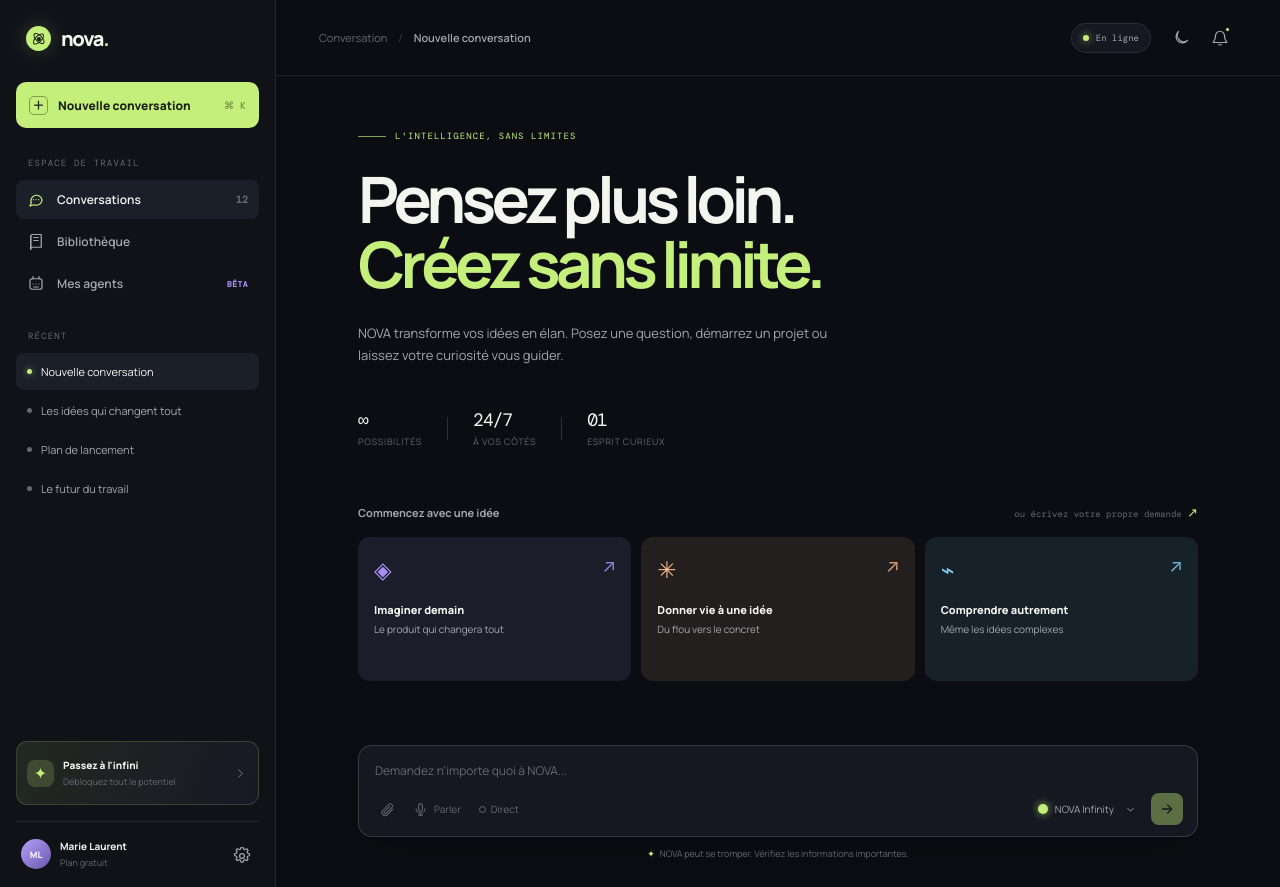
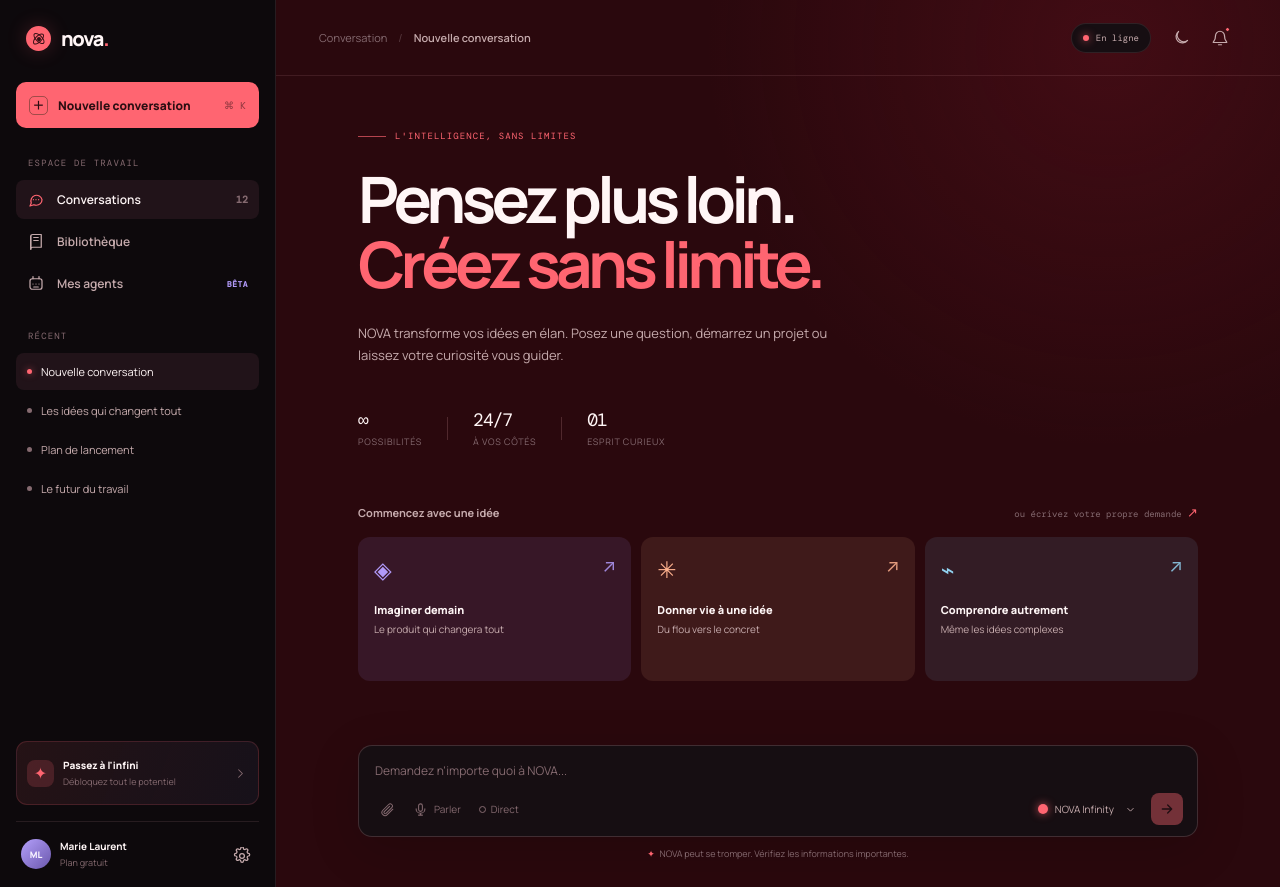
Before and after one commit to L1gh7OKZ/bot, a plain HTML site: page index.html in a window 1280 px wide. Drawn offline with nearby package versions, Linux system fonts and the light colour scheme.

Commit message:
style: switch NOVA to dark red theme
Co-authored-by: arena-agent <297053741+arena-agent@users.noreply.github.com>

```diff
--- a/styles.css
+++ b/styles.css
@@ -1,21 +1,22 @@
 @import url('https://fonts.googleapis.com/css2?family=DM+Mono:wght@400;500&family=Manrope:wght@400;500;600;700;800&display=swap');
 
 :root {
-  --ink: #f5f5f0;
-  --ink-soft: #a4a6af;
-  --ink-faint: #656773;
-  --background: #0b0d12;
-  --sidebar: #101218;
-  --surface: #151820;
-  --surface-raised: #1b1f29;
-  --surface-hover: #202530;
-  --line: rgba(255,255,255,.085);
-  --line-bright: rgba(255,255,255,.14);
-  --lime: #c4ef7b;
-  --lime-dark: #a6d75e;
-  --violet: #a790f4;
-  --peach: #f3b789;
-  --blue: #84c9ee;
+  --ink: #fff6f6;
+  --ink-soft: #c6abad;
+  --ink-faint: #856a70;
+  --background: #2a080d;
+  --sidebar: #0d090c;
+  --surface: #160e12;
+  --surface-raised: #211319;
+  --surface-hover: #2b1a21;
+  --line: rgba(255,190,195,.105);
+  --line-bright: rgba(255,190,195,.18);
+  --lime: #ff6571;
+  --lime-dark: #e74f5d;
+  --accent-rgb: 255,101,113;
+  --violet: #b19af9;
+  --peach: #ffb28f;
+  --blue: #91d2f0;
   --sidebar-width: 276px;
   --radius: 14px;
   --font: 'Manrope', -apple-system, BlinkMacSystemFont, 'Segoe UI', sans-serif;
@@ -46,11 +47,11 @@ a { color: inherit; text-decoration: none; }
 .sidebar { background: var(--sidebar); border-right: 1px solid var(--line); width: var(--sidebar-width); flex: 0 0 var(--sidebar-width); display: flex; flex-direction: column; padding: 25px 16px 18px; position: relative; z-index: 20; }
 .sidebar-top { display: flex; align-items: center; justify-content: space-between; padding: 0 10px 30px; }
 .brand { display: inline-flex; align-items: center; gap: 10px; }
-.brand-mark { width: 25px; height: 25px; display: grid; place-items: center; border-radius: 50%; background: var(--lime); position: relative; box-shadow: 0 0 20px rgba(196,239,123,.22); }
-.brand-mark::before, .brand-mark::after, .brand-mark span { content: ''; position: absolute; border: 1px solid #182018; border-radius: 50%; transform: rotate(45deg); }
+.brand-mark { width: 25px; height: 25px; display: grid; place-items: center; border-radius: 50%; background: var(--lime); position: relative; box-shadow: 0 0 20px rgba(255,101,113,.22); }
+.brand-mark::before, .brand-mark::after, .brand-mark span { content: ''; position: absolute; border: 1px solid #351015; border-radius: 50%; transform: rotate(45deg); }
 .brand-mark::before { width: 12px; height: 5px; }
 .brand-mark::after { width: 5px; height: 12px; }
-.brand-mark span { width: 4px; height: 4px; background: #182018; border: 0; }
+.brand-mark span { width: 4px; height: 4px; background: #351015; border: 0; }
 .brand-name { font-weight: 800; font-size: 20px; letter-spacing: -.06em; }
 .brand-name span { color: var(--lime); }
 .icon-btn { width: 34px; height: 34px; padding: 8px; display: grid; place-items: center; border-radius: 9px; background: transparent; color: var(--ink-soft); transition: background .2s, color .2s; }
@@ -58,8 +59,8 @@ a { color: inherit; text-decoration: none; }
 .icon-btn svg, .nav-item svg, .tool-btn svg, .send-btn svg, .model-select svg, .arrow-icon { width: 18px; height: 18px; fill: none; stroke: currentColor; stroke-width: 1.65; stroke-linecap: round; stroke-linejoin: round; }
 .mobile-only, .menu-btn { display: none; }
 
-.new-chat-btn { width: 100%; height: 46px; background: var(--lime); color: #1a2114; border-radius: 10px; display: flex; align-items: center; gap: 10px; padding: 0 13px; font-size: 12px; font-weight: 800; transition: transform .2s, background .2s; }
-.new-chat-btn:hover { background: #d1fb8b; transform: translateY(-1px); }
+.new-chat-btn { width: 100%; height: 46px; background: var(--lime); color: #2b0e12; border-radius: 10px; display: flex; align-items: center; gap: 10px; padding: 0 13px; font-size: 12px; font-weight: 800; transition: transform .2s, background .2s; }
+.new-chat-btn:hover { background: #ff7d86; transform: translateY(-1px); }
 .plus-icon { display: grid; place-items: center; width: 19px; height: 19px; border: 1px solid rgba(20,35,14,.4); border-radius: 5px; font-size: 19px; line-height: 15px; font-weight: 400; }
 .shortcut { margin-left: auto; font-family: var(--mono); font-size: 10px; opacity: .53; font-weight: 400; }
 .sidebar-label { color: var(--ink-faint); font-family: var(--mono); font-size: 9px; letter-spacing: .13em; text-transform: uppercase; padding: 29px 12px 11px; }
@@ -75,14 +76,14 @@ a { color: inherit; text-decoration: none; }
 .conversation-item { min-width: 0; width: 100%; background: transparent; height: 37px; color: var(--ink-soft); display: flex; align-items: center; gap: 9px; text-align: left; padding: 0 11px; border-radius: 8px; transition: background .2s, color .2s; }
 .conversation-item:hover, .conversation-item.active { background: var(--surface-raised); color: var(--ink); }
 .conversation-dot { width: 5px; height: 5px; flex: 0 0 5px; background: var(--ink-faint); border-radius: 50%; }
-.conversation-item.active .conversation-dot { background: var(--lime); box-shadow: 0 0 7px rgba(196,239,123,.65); }
+.conversation-item.active .conversation-dot { background: var(--lime); box-shadow: 0 0 7px rgba(255,101,113,.65); }
 .conversation-title { overflow: hidden; white-space: nowrap; text-overflow: ellipsis; font-size: 11px; }
 .conversation-more { margin-left: auto; opacity: 0; font-size: 11px; letter-spacing: 1px; }
 .conversation-item:hover .conversation-more { opacity: 1; }
 .sidebar-bottom { margin-top: auto; }
-.upgrade-card { width: 100%; border: 1px solid rgba(196,239,123,.17); background: linear-gradient(110deg, rgba(196,239,123,.1), rgba(167,144,244,.06)); border-radius: 11px; min-height: 64px; text-align: left; display: flex; align-items: center; padding: 11px 10px; gap: 9px; margin-bottom: 16px; transition: border-color .2s, transform .2s; }
-.upgrade-card:hover { border-color: rgba(196,239,123,.42); transform: translateY(-1px); }
-.upgrade-icon { display: grid; place-items: center; width: 27px; height: 27px; border-radius: 8px; background: rgba(196,239,123,.18); color: var(--lime); font-size: 16px; }
+.upgrade-card { width: 100%; border: 1px solid rgba(255,101,113,.17); background: linear-gradient(110deg, rgba(255,101,113,.1), rgba(177,154,249,.06)); border-radius: 11px; min-height: 64px; text-align: left; display: flex; align-items: center; padding: 11px 10px; gap: 9px; margin-bottom: 16px; transition: border-color .2s, transform .2s; }
+.upgrade-card:hover { border-color: rgba(255,101,113,.42); transform: translateY(-1px); }
+.upgrade-icon { display: grid; place-items: center; width: 27px; height: 27px; border-radius: 8px; background: rgba(255,101,113,.18); color: var(--lime); font-size: 16px; }
 .upgrade-copy { display: flex; flex-direction: column; gap: 3px; }
 .upgrade-copy strong { font-size: 10px; font-weight: 800; }
 .upgrade-copy small { font-size: 9px; color: var(--ink-faint); }
@@ -95,14 +96,14 @@ a { color: inherit; text-decoration: none; }
 .user-copy span { font-size: 9px; color: var(--ink-faint); }
 .settings-btn { margin-left: auto; padding: 7px; width: 28px; height: 28px; }
 
-.main-content { min-width: 0; flex: 1; position: relative; display: flex; flex-direction: column; background: var(--background); }
+.main-content { min-width: 0; flex: 1; position: relative; display: flex; flex-direction: column; background: radial-gradient(circle at 83% 5%, rgba(127,22,38,.28), transparent 34%), var(--background); }
 .topbar { height: 76px; flex: 0 0 76px; display: flex; align-items: center; padding: 0 43px; border-bottom: 1px solid var(--line); }
 .breadcrumbs { display: flex; align-items: center; gap: 11px; color: var(--ink-faint); font-size: 11px; }
 .breadcrumbs strong { color: var(--ink-soft); font-weight: 600; }
 .crumb-separator { color: var(--ink-faint); opacity: .5; }
 .topbar-actions { margin-left: auto; display: flex; gap: 5px; align-items: center; }
 .status-chip { display: flex; align-items: center; gap: 7px; background: var(--surface); border: 1px solid var(--line); border-radius: 50px; color: var(--ink-soft); font-family: var(--mono); font-size: 9px; padding: 8px 11px; margin-right: 8px; }
-.status-dot { width: 6px; height: 6px; border-radius: 50%; background: var(--lime); box-shadow: 0 0 8px rgba(196,239,123,.8); }
+.status-dot { width: 6px; height: 6px; border-radius: 50%; background: var(--lime); box-shadow: 0 0 8px rgba(255,101,113,.8); }
 .notification-btn { position: relative; }
 .notification-btn > span { width: 5px; height: 5px; background: var(--lime); border-radius: 50%; position: absolute; right: 7px; top: 6px; border: 1px solid var(--background); }
 .workspace { flex: 1; min-height: 0; display: flex; flex-direction: column; padding: 0 7.5%; position: relative; }
@@ -134,7 +135,7 @@ h1 em { color: var(--lime); font-style: normal; }
 
 .composer-wrap { width: min(100%, 840px); margin: 64px auto 27px; }
 .composer { background: var(--surface); border: 1px solid var(--line-bright); border-radius: 14px; padding: 13px 14px 11px; box-shadow: 0 12px 50px rgba(0,0,0,.16); transition: border-color .2s, box-shadow .2s; }
-.composer:focus-within { border-color: rgba(196,239,123,.44); box-shadow: 0 12px 50px rgba(0,0,0,.23), 0 0 0 3px rgba(196,239,123,.045); }
+.composer:focus-within { border-color: rgba(255,101,113,.44); box-shadow: 0 12px 50px rgba(0,0,0,.23), 0 0 0 3px rgba(255,101,113,.045); }
 textarea { width: 100%; background: transparent; border: 0; outline: 0; color: var(--ink); resize: none; font-size: 12px; line-height: 1.55; min-height: 27px; max-height: 130px; padding: 3px 2px 8px; }
 textarea::placeholder { color: var(--ink-faint); }
 .composer-footer { display: flex; justify-content: space-between; align-items: center; }
@@ -146,15 +147,15 @@ textarea::placeholder { color: var(--ink-faint); }
 .direct-toggle { gap: 5px; }
 .direct-indicator { width: 7px; height: 7px; border: 1px solid var(--ink-faint); border-radius: 50%; transition: background .2s, border-color .2s, box-shadow .2s; }
 .direct-toggle[aria-pressed="true"] { color: var(--lime); }
-.direct-toggle[aria-pressed="true"] .direct-indicator { background: var(--lime); border-color: var(--lime); box-shadow: 0 0 8px rgba(196,239,123,.7); }
+.direct-toggle[aria-pressed="true"] .direct-indicator { background: var(--lime); border-color: var(--lime); box-shadow: 0 0 8px rgba(255,101,113,.7); }
 .model-select { color: var(--ink-soft); background: transparent; min-height: 31px; display: flex; align-items: center; gap: 7px; padding: 5px 7px; border-radius: 7px; font-size: 10px; }
 .model-select:hover { background: var(--surface-hover); color: var(--ink); }
 .model-select svg { width: 13px; height: 13px; margin-left: 3px; }
-.model-orb { display: inline-block; width: 10px; height: 10px; border-radius: 50%; background: var(--lime); box-shadow: 0 0 9px rgba(196,239,123,.75); flex: 0 0 auto; }
+.model-orb { display: inline-block; width: 10px; height: 10px; border-radius: 50%; background: var(--lime); box-shadow: 0 0 9px rgba(255,101,113,.75); flex: 0 0 auto; }
 .model-orb.reason { background: var(--violet); box-shadow: 0 0 9px rgba(167,144,244,.7); }
 .model-orb.create { background: var(--peach); box-shadow: 0 0 9px rgba(243,183,137,.7); }
-.send-btn { width: 32px; height: 32px; display: grid; place-items: center; color: #192016; background: var(--lime); border-radius: 8px; margin-left: 3px; transition: background .2s, transform .2s; }
-.send-btn:hover { background: #d6ff92; transform: translateY(-1px); }
+.send-btn { width: 32px; height: 32px; display: grid; place-items: center; color: #2b0e12; background: var(--lime); border-radius: 8px; margin-left: 3px; transition: background .2s, transform .2s; }
+.send-btn:hover { background: #ff7d86; transform: translateY(-1px); }
 .send-btn:disabled { opacity: .4; cursor: not-allowed; transform: none; }
 .send-btn svg { width: 16px; height: 16px; stroke-width: 2; }
 .composer-note { color: var(--ink-faint); font-size: 9px; text-align: center; margin: 10px 0 0; }
@@ -174,7 +175,7 @@ textarea::placeholder { color: var(--ink-faint); }
 .message-assistant .message-bubble p { margin: 0 0 12px; }
 .message-assistant .message-bubble p:last-child { margin-bottom: 0; }
 .message-assistant .message-bubble strong { color: var(--ink); }
-.assistant-avatar { width: 28px; height: 28px; flex: 0 0 28px; display: grid; place-items: center; background: var(--lime); border-radius: 9px; color: #172013; font-size: 14px; font-weight: 800; box-shadow: 0 0 20px rgba(196,239,123,.17); }
+.assistant-avatar { width: 28px; height: 28px; flex: 0 0 28px; display: grid; place-items: center; background: var(--lime); border-radius: 9px; color: #2b0e12; font-size: 14px; font-weight: 800; box-shadow: 0 0 20px rgba(255,101,113,.17); }
 .message-meta { font-family: var(--mono); font-size: 9px; color: var(--ink-faint); margin: 5px 0 0 44px; }
 .message-user .message-meta { text-align: right; margin: 5px 5px 0 0; }
 .message-actions { display: flex; gap: 3px; margin-top: 12px; }
@@ -196,7 +197,7 @@ textarea::placeholder { color: var(--ink-faint); }
 .model-option.selected .check { visibility: visible; }
 .toast { position: fixed; z-index: 100; right: 25px; bottom: 25px; background: var(--surface-raised); border: 1px solid var(--line-bright); color: var(--ink); box-shadow: 0 13px 40px rgba(0,0,0,.28); border-radius: 9px; padding: 10px 13px; display: flex; align-items: center; gap: 8px; font-size: 11px; transform: translateY(20px); opacity: 0; pointer-events: none; transition: opacity .25s, transform .25s; }
 .toast.show { opacity: 1; transform: translateY(0); }
-.toast-icon { color: #1c2517; background: var(--lime); width: 17px; height: 17px; border-radius: 50%; display: grid; place-items: center; font-size: 10px; font-weight: 800; }
+.toast-icon { color: #2b0e12; background: var(--lime); width: 17px; height: 17px; border-radius: 50%; display: grid; place-items: center; font-size: 10px; font-weight: 800; }
 .mobile-overlay { display: none; }
 
 @media (max-width: 900px) {
```
